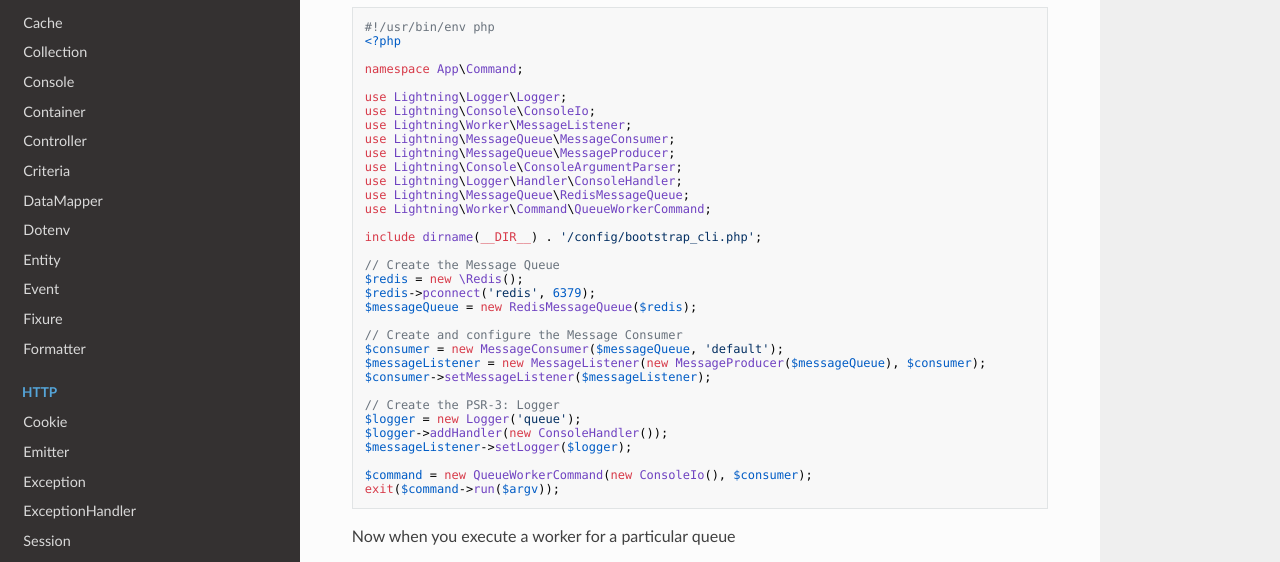
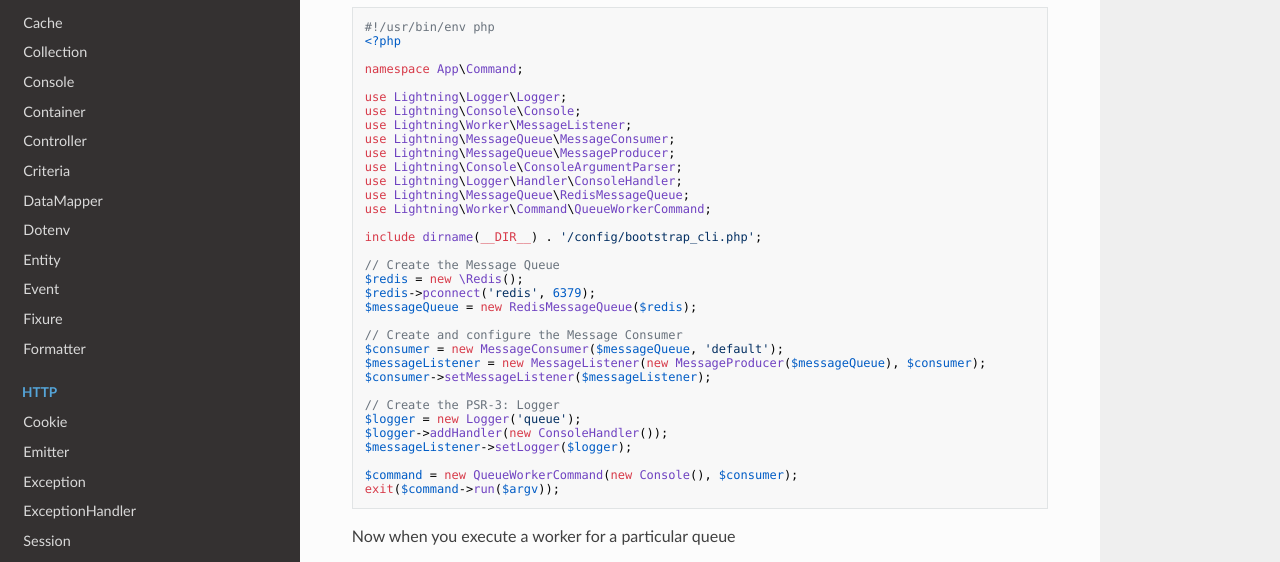
Before and after one commit to amandasharief/lightning, an MkDocs documentation site: the page built from docs/worker.md, in a window 1280 px wide and 900 px high, scrolled down 273 px. Shown: the part 156-718 px from the top of the window. Built offline with MkDocs 1.6.1, drawn with Linux system fonts in a browser that asks for light colours; nearby versions of some CDN libraries.

Commit message:
fixed name issue after rename

````diff
--- a/docs/worker.md
+++ b/docs/worker.md
@@ -17,7 +17,7 @@ Create a file `bin/queue-worker` and run `chmod +x` on it.
 namespace App\Command;
 
 use Lightning\Logger\Logger;
-use Lightning\Console\ConsoleIo;
+use Lightning\Console\Console;
 use Lightning\Worker\MessageListener;
 use Lightning\MessageQueue\MessageConsumer;
 use Lightning\MessageQueue\MessageProducer;
@@ -43,7 +43,7 @@ $logger = new Logger('queue');
 $logger->addHandler(new ConsoleHandler());
 $messageListener->setLogger($logger);
 
-$command = new QueueWorkerCommand(new ConsoleIo(), $consumer);
+$command = new QueueWorkerCommand(new Console(), $consumer);
 exit($command->run($argv));
 ```
 
````
Also changed, not shown: docs/console.md (+1 -1 lines).
